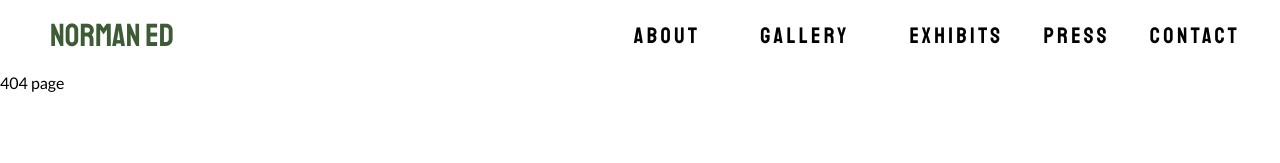
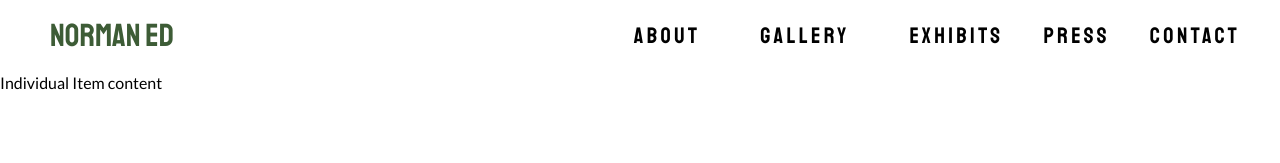
Before and after one commit to jenna-m/norman-ed, a React (Create React App) app in the folder client/: page /art in a window 1280 px wide. Before the commit this address had no page. Shown: the top 163 px of the page. Built offline with nearby package versions, Linux system fonts and the light colour scheme.

Commit message:
Update routes.js
Add Item routing

```diff
--- a/client/src/constants/routes.js
+++ b/client/src/constants/routes.js
@@ -10,6 +10,7 @@ import AllWork from '../components/gallery/allWork';
 import PreCollegiate from '../components/gallery/preCollegiate';
 import Undergrad from '../components/gallery/undergrad';
 import PostToPresent from '../components/gallery/postToPresent';
+import Item from '../components/gallery/item';
 import Exhibits from '../components/pages/exhibits';
 import Press from '../components/pages/press';
 import Contact from '../components/pages/contact';
@@ -26,6 +27,7 @@ export const Routes =
             <Route path="/pre-collegiate" component={ PreCollegiate }/>
             <Route path="/undergrad" component={ Undergrad }/>
             <Route path="/post-present" component={ PostToPresent }/>
+            <Route path="/art" component={ Item }/>
             <Route path="/exhibits" component={ Exhibits }/>
             <Route path="/press" component={ Press }/>
             <Route path="/contact" component={ Contact }/>
```
